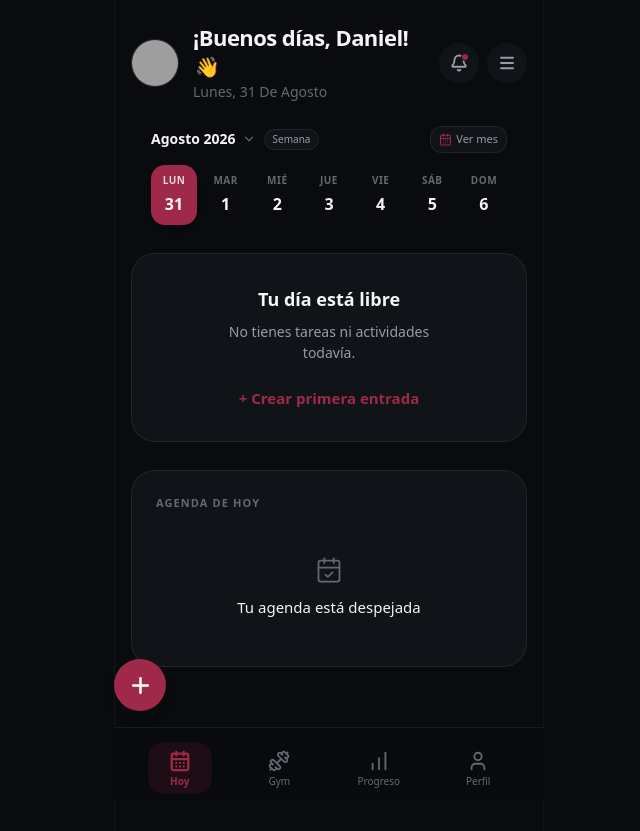
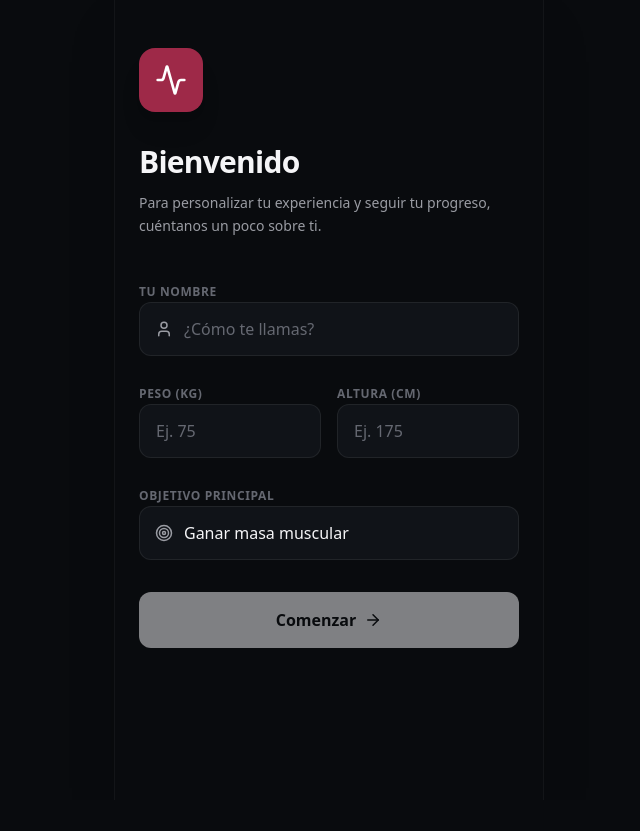
Before and after one commit to dlUNA78/Produc-Day, a React (Vite) app: page / in a window 1280 px wide. Shown: the whole page, without its empty margins (311-951 px from the left). After the commit the page ends 800 px from the top, so only its background shows below. Built offline with nearby package versions, Linux system fonts and the light colour scheme; grey boxes are pictures that could not be loaded.

Commit message:
feat: add user onboarding flow
Introduce a new onboarding view to capture user details, store them in local storage, and display the user's name in the profile section. Added manifest and icon support for better PWA integration.

```diff
--- a/index.html
+++ b/index.html
@@ -2,11 +2,13 @@
 <html lang="en">
   <head>
     <meta charset="UTF-8" />
-    <meta name="viewport" content="width=device-width, initial-scale=1.0" />
-    <title>My Google AI Studio App</title>
-    <meta name="description" content="An application built with Google AI Studio." />
-    <meta property="og:title" content="My Google AI Studio App" />
-    <meta property="og:description" content="An application built with Google AI Studio." />
+    <meta name="viewport" content="width=device-width, initial-scale=1.0, maximum-scale=1.0, user-scalable=no, viewport-fit=cover" />
+    <meta name="theme-color" content="#090B0E" />
+    <link rel="manifest" href="/manifest.json" />
+    <title>Agenda & Gym</title>
+    <meta name="description" content="Una app para gestionar tu día y tu entrenamiento." />
+    <meta property="og:title" content="Agenda & Gym" />
+    <meta property="og:description" content="Una app para gestionar tu día y tu entrenamiento." />
     <meta property="og:type" content="website" />
     <meta name="twitter:card" content="summary_large_image" />
   </head>
--- a/src/App.tsx
+++ b/src/App.tsx
@@ -15,6 +15,8 @@ import HomeView from './views/HomeView';
 import GymView from './views/GymView';
 import StatsView from './views/StatsView';
 import ProfileView from './views/ProfileView';
+import OnboardingView from './views/OnboardingView';
+import { UserProfile } from './types';
 
 type EditableEntry = { type: 'activity'; item: Activity } | { type: 'task'; item: Task };
 type DeletedEntry = EditableEntry;
@@ -31,6 +33,15 @@ const loadEntries = <T,>(key: string, fallback: T[]): T[] => {
 };
 
 export default function App() {
+  const [userProfile, setUserProfile] = useState<UserProfile | null>(() => {
+    try {
+      const saved = localStorage.getItem('produc_user_profile_v1');
+      return saved ? JSON.parse(saved) : null;
+    } catch {
+      return null;
+    }
+  });
+
   const [activities, setActivities] = useState<Activity[]>(() => loadEntries('produc_day_activities_v1', MOCK_ACTIVITIES));
   const [tasks, setTasks] = useState<Task[]>(() => loadEntries('produc_day_tasks_v1', MOCK_TASKS));
   const [activeTab, setActiveTab] = useState<TabType>('home');
@@ -130,6 +141,17 @@ export default function App() {
   useEffect(() => localStorage.setItem('produc_day_tasks_v1', JSON.stringify(tasks)), [tasks]);
   useEffect(() => () => { if (toastTimer.current) window.clearTimeout(toastTimer.current); }, []);
 
+  if (!userProfile) {
+    return (
+      <div className="max-w-[430px] mx-auto min-h-dvh bg-[var(--canvas)] border-x border-[var(--border)]/60 relative flex flex-col font-sans shadow-2xl">
+        <OnboardingView onComplete={(profile) => {
+          localStorage.setItem('produc_user_profile_v1', JSON.stringify(profile));
+          setUserProfile(profile);
+        }} />
+      </div>
+    );
+  }
+
   return (
     <div className="max-w-[430px] mx-auto min-h-dvh bg-[var(--canvas)] border-x border-[var(--border)]/60 relative overflow-hidden flex flex-col font-sans">
 
--- /dev/null
+++ b/src/views/OnboardingView.tsx
@@ -0,0 +1,128 @@
+import React, { useState } from 'react';
+import { motion } from 'motion/react';
+import { UserProfile } from '../types';
+import { ArrowRight, Activity, Target, User } from 'lucide-react';
+
+interface OnboardingViewProps {
+  onComplete: (profile: UserProfile) => void;
+}
+
+export default function OnboardingView({ onComplete }: OnboardingViewProps) {
+  const [name, setName] = useState('');
+  const [weight, setWeight] = useState('');
+  const [height, setHeight] = useState('');
+  const [goal, setGoal] = useState('Ganar masa muscular');
+
+  const handleSubmit = (e: React.FormEvent) => {
+    e.preventDefault();
+    if (!name.trim()) return;
+
+    onComplete({
+      name: name.trim(),
+      weight: weight.trim(),
+      height: height.trim(),
+      goal,
+    });
+  };
+
+  return (
+    <div className="flex-1 flex flex-col min-h-[100dvh] bg-[var(--canvas)]">
+      <div className="flex-1 overflow-y-auto px-6 py-12">
+        <motion.div
+          initial={{ opacity: 0, y: 20 }}
+          animate={{ opacity: 1, y: 0 }}
+          transition={{ duration: 0.5 }}
+        >
+          <div className="w-16 h-16 bg-[var(--accent)] text-[var(--accent-ink)] rounded-2xl flex items-center justify-center mb-8 shadow-xl shadow-[var(--accent-soft)]">
+            <Activity size={32} />
+          </div>
+
+          <h1 className="text-3xl font-bold tracking-tight text-[var(--text)] mb-3">
+            Bienvenido
+          </h1>
+          <p className="text-[var(--text-muted)] mb-10 leading-relaxed text-sm">
+            Para personalizar tu experiencia y seguir tu progreso, cuéntanos un poco sobre ti.
+          </p>
+
+          <form onSubmit={handleSubmit} className="space-y-6">
+            <div className="space-y-2">
+              <label className="text-xs font-semibold uppercase tracking-wider text-[var(--text-faint)]">
+                Tu Nombre
+              </label>
+              <div className="relative">
+                <span className="absolute left-4 top-1/2 -translate-y-1/2 text-[var(--text-muted)]">
+                  <User size={18} />
+                </span>
+                <input
+                  type="text"
+                  required
+                  value={name}
+                  onChange={(e) => setName(e.target.value)}
+                  placeholder="¿Cómo te llamas?"
+                  className="w-full bg-[var(--surface)] border border-[var(--border)] rounded-xl py-3.5 pl-11 pr-4 text-[var(--text)] placeholder:text-[var(--text-faint)] focus:outline-none focus:border-[var(--accent)] transition-colors"
+                />
+              </div>
+            </div>
+
+            <div className="grid grid-cols-2 gap-4">
+              <div className="space-y-2">
+                <label className="text-xs font-semibold uppercase tracking-wider text-[var(--text-faint)]">
+                  Peso (kg)
+                </label>
+                <input
+                  type="number"
+                  value={weight}
+                  onChange={(e) => setWeight(e.target.value)}
+                  placeholder="Ej. 75"
+                  className="w-full bg-[var(--surface)] border border-[var(--border)] rounded-xl py-3.5 px-4 text-[var(--text)] placeholder:text-[var(--text-faint)] focus:outline-none focus:border-[var(--accent)] transition-colors"
+                />
+              </div>
+              <div className="space-y-2">
+                <label className="text-xs font-semibold uppercase tracking-wider text-[var(--text-faint)]">
+                  Altura (cm)
+                </label>
+                <input
+                  type="number"
+                  value={height}
+                  onChange={(e) => setHeight(e.target.value)}
+                  placeholder="Ej. 175"
+                  className="w-full bg-[var(--surface)] border border-[var(--border)] rounded-xl py-3.5 px-4 text-[var(--text)] placeholder:text-[var(--text-faint)] focus:outline-none focus:border-[var(--accent)] transition-colors"
+                />
+              </div>
+            </div>
+
+            <div className="space-y-2">
+              <label className="text-xs font-semibold uppercase tracking-wider text-[var(--text-faint)]">
+                Objetivo Principal
+              </label>
+              <div className="relative">
+                <span className="absolute left-4 top-1/2 -translate-y-1/2 text-[var(--text-muted)]">
+                  <Target size={18} />
+                </span>
+                <select
+                  value={goal}
+                  onChange={(e) => setGoal(e.target.value)}
+                  className="w-full appearance-none bg-[var(--surface)] border border-[var(--border)] rounded-xl py-3.5 pl-11 pr-4 text-[var(--text)] focus:outline-none focus:border-[var(--accent)] transition-colors"
+                >
+                  <option value="Ganar masa muscular">Ganar masa muscular</option>
+                  <option value="Perder grasa">Perder grasa</option>
+                  <option value="Mantenimiento">Mantenimiento</option>
+                  <option value="Mejorar rendimiento">Mejorar rendimiento</option>
+                </select>
+              </div>
+            </div>
+
+            <button
+              type="submit"
+              disabled={!name.trim()}
+              className="w-full mt-8 flex items-center justify-center gap-2 bg-[var(--text)] text-[var(--canvas)] py-4 rounded-xl font-bold disabled:opacity-50 transition-opacity active:scale-[0.98]"
+            >
+              Comenzar
+              <ArrowRight size={18} />
+            </button>
+          </form>
+        </motion.div>
+      </div>
+    </div>
+  );
+}
--- a/src/views/ProfileView.tsx
+++ b/src/views/ProfileView.tsx
@@ -1,7 +1,17 @@
 import React from 'react';
-import { Bell, ChevronRight, Settings, SlidersHorizontal, Database, LogOut } from 'lucide-react';
+import { Bell, ChevronRight, Settings, SlidersHorizontal, Database, LogOut, User } from 'lucide-react';
+import { UserProfile } from '../types';
 
 export default function ProfileView() {
+  const [profile, setProfile] = React.useState<UserProfile | null>(() => {
+    try {
+      const saved = localStorage.getItem('produc_user_profile_v1');
+      return saved ? JSON.parse(saved) : null;
+    } catch {
+      return null;
+    }
+  });
+
   return (
     <div className="px-5 pt-[max(2rem,env(safe-area-inset-top))] pb-6 min-h-full">
       <div className="mb-8">
@@ -9,16 +19,12 @@ export default function ProfileView() {
       </div>
 
       <section className="flex items-center gap-4 mb-10">
-        <div className="w-16 h-16 rounded-full overflow-hidden border border-[var(--border)]">
-          <img
-            src="https://images.unsplash.com/photo-1535713875002-d1d0cf377fde?ixlib=rb-4.0.3&auto=format&fit=crop&w=150&q=80"
-            alt="User Avatar"
-            className="w-full h-full object-cover"
-          />
+        <div className="w-16 h-16 rounded-full overflow-hidden border border-[var(--border)] bg-[var(--surface-raised)] flex items-center justify-center text-[var(--text-muted)]">
+          <User size={32} />
         </div>
         <div>
-          <h2 className="text-lg font-semibold text-[var(--text)] leading-tight">David</h2>
-          <p className="text-[14px] text-[var(--text-muted)] mt-0.5">Construyendo constancia</p>
+          <h2 className="text-lg font-semibold text-[var(--text)] leading-tight">{profile?.name || 'Usuario'}</h2>
+          <p className="text-[14px] text-[var(--text-muted)] mt-0.5">{profile?.goal || 'Construyendo constancia'}</p>
         </div>
       </section>
 
```
Also changed, not shown: src/types.ts (+7 -0 lines), public/icon.svg (added), public/manifest.json (added).
